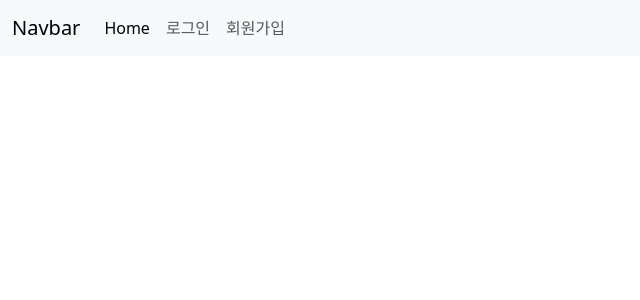
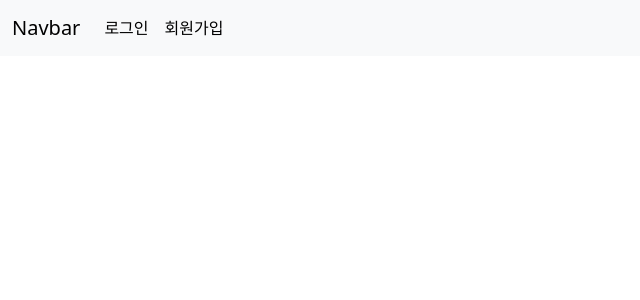
Before and after one commit to yangu1455/Django-practice, a Django app: template pjt/templates/base.html in a window 1280 px wide. Shown: the top 300 px of the page, without its empty margins (0-640 px from the left). Run offline with Django 3.2, Linux system fonts and the light colour scheme; the template is opened without the code that fills it, so the values that code supplies are empty; some libraries are stand-ins or nearby versions.

Commit message:
navbar 수정

```diff
--- a/pjt/templates/base.html
+++ b/pjt/templates/base.html
@@ -34,28 +34,25 @@
         </button>
         <div class="collapse navbar-collapse" id="navbarNav">
           <ul class="navbar-nav">
-            <li class="nav-item">
-              <a class="nav-link active" aria-current="page" href="#">Home</a>
-            </li>
             {% if request.user.is_authenticated %}
               <li class="nav-item">
                 <a class="nav-link" href="{% url 'accounts:detail' request.user.pk %}">{{ request.user }}</a>
               </li>
               <li class="nav-item">
-                <a class="nav-link" href="{% url 'accounts:logout' %}">로그아웃</a>
+                <a class="nav-link active" href="{% url 'accounts:logout' %}">로그아웃</a>
               </li>
               <li class="nav-item">
-                <a class="nav-link" href="{% url 'articles:index' %}">리뷰 게시판</a>
+                <a class="nav-link active" href="{% url 'articles:index' %}">리뷰 게시판</a>
               </li>
               <li class="nav-item">
-                <a class="nav-link" href="{% url 'accounts:index' %}">회원 목록</a>
+                <a class="nav-link active" href="{% url 'accounts:index' %}">회원 목록</a>
               </li>
             {% else %}
               <li class="nav-item">
-                <a class="nav-link" href="{% url 'accounts:login' %}">로그인</a>
+                <a class="nav-link active" href="{% url 'accounts:login' %}">로그인</a>
               </li>
               <li class="nav-item">
-                <a class="nav-link" href="{% url 'accounts:signup' %}">회원가입</a>
+                <a class="nav-link active" href="{% url 'accounts:signup' %}">회원가입</a>
               </li>
             {% endif %}
           </ul>
```
